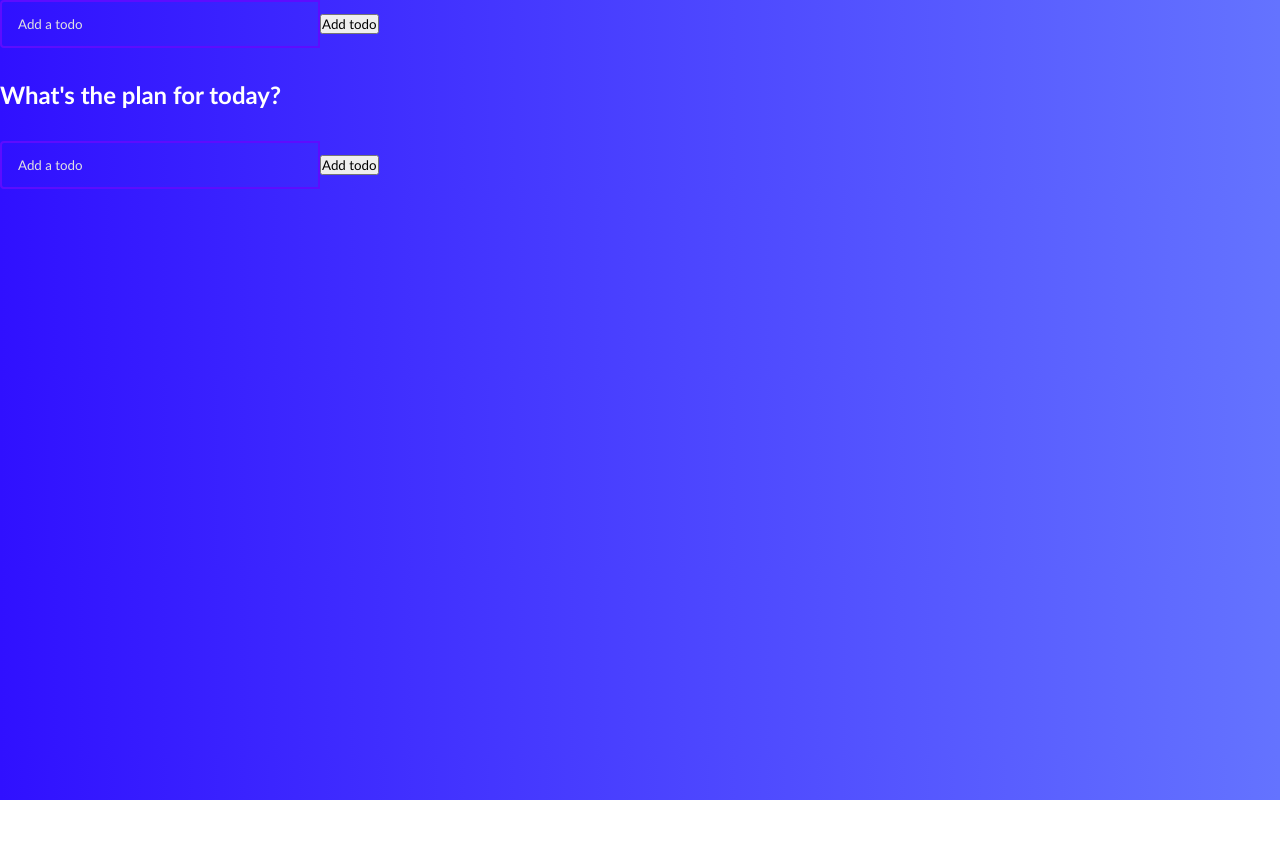
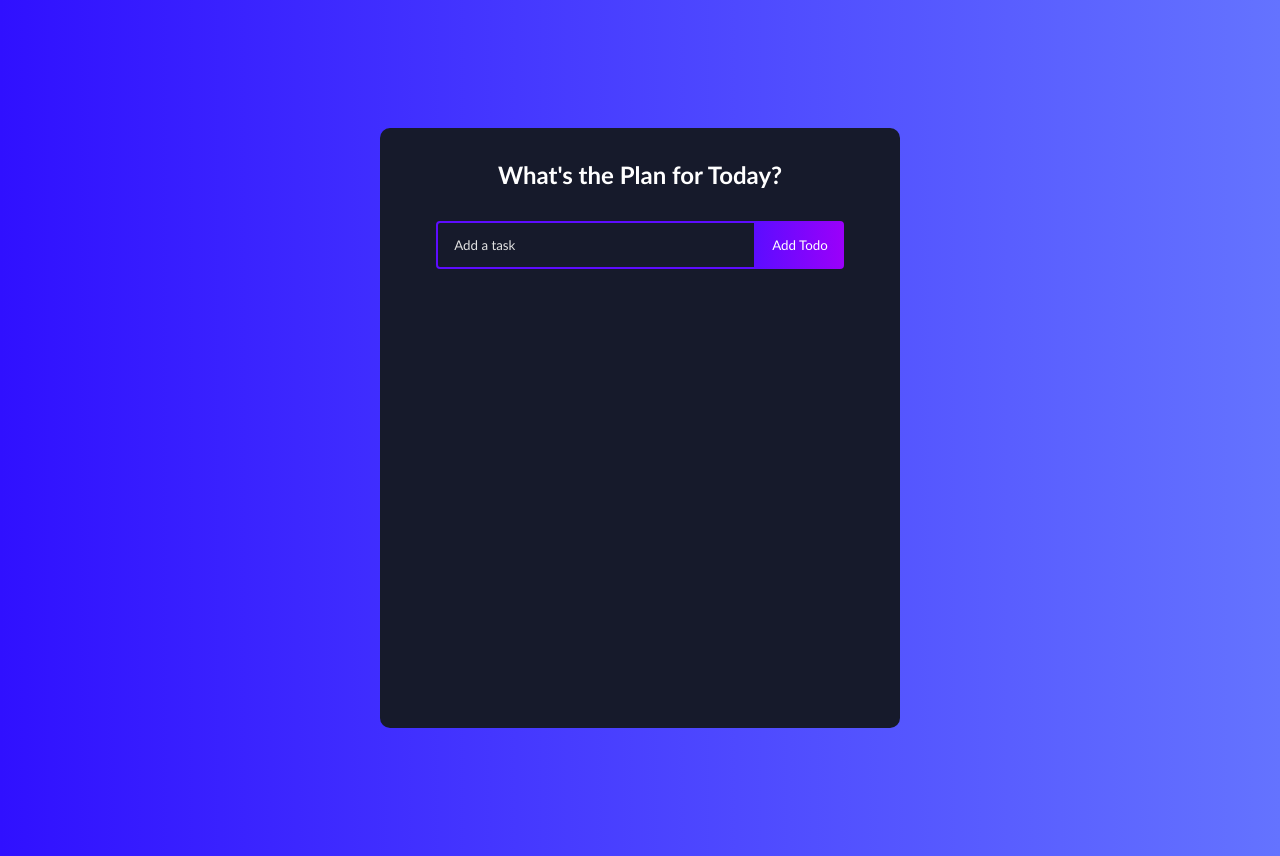
Before and after one commit to ashley127/SoulSprint, a React (Create React App) app: page / in a window 1280 px wide. Before the commit the page ends 800 px from the top, so only its background shows below. Built offline with nearby package versions, Linux system fonts and the light colour scheme.

Commit message:
All functionality working and css tied properly

```diff
--- a/src/App.css
+++ b/src/App.css
@@ -36,7 +36,7 @@ h1 {
     opacity: 0.4;
 }
 
-.todo-form {
+.form {
     margin-bottom: 32px;
 }
 
--- a/src/App.js
+++ b/src/App.js
@@ -1,12 +1,11 @@
+import React from 'react';
 import './App.css';
-import List from './components/List';
-import ToDoForm from './components/ToDoForm';
+import TodoList from './components/TodoList';
 
 function App() {
   return (
-    <div className="App">
-    <ToDoForm/>
-    <List/>
+    <div className='todo-app'>
+      <TodoList />
     </div>
   );
 }
--- a/src/components/List.js
+++ /dev/null
@@ -1,60 +0,0 @@
-import React from 'react'
-import { useState } from 'react'
-import ToDoForm from './ToDoForm'
-import ToDo from './ToDo';
-
-function List() {
-    const[todos, setTodos] = useState([])
-
-    const addItem = todo => {
-        if (!todo.text || /^\s*$/.test(todo.text)) {
-            return;
-        }
-
-          const newTodos = [todo, ...todos];
-
-          setTodos(newTodos);
-          //console.log(...todos);
-        };
-
-    const removeTodo = id=> {
-        const removeArray = [...todos].filter(todo => todo.id !== id)
-
-        setTodos(removeArray)
-    }
-
-    const updatedTodos = (todoId, newValue) =>{
-        if (!newValue.text || /^\s*$/.test(newValue.text)) {
-            return;
-        }
-
-        setTodos(prev => prev.map(item => (item.id === todoId ? newValue : item)))
-    }
-
-    const completeTodo = id =>
-    {
-        let updatedTodos = todos.map(todo => {
-            if (todo.id === id) {
-              todo.isComplete = !todo.isComplete;
-            }
-            return todo;
-          });
-          setTodos(updatedTodos);
-        }
-
-  return (
-    <div>
-        <h1>What's the plan for today?</h1>
-        <ToDoForm onSubmit = {addItem}/>
-        <ToDo
-        todos = {todos}
-        completeTodo = {completeTodo}
-        removeTodo={removeTodo}
-        updatedTodos = {updatedTodos}
-        />
-
-    </div>
-  )
-}
-
-export default List
--- a/src/components/ToDo.js
+++ b/src/components/ToDo.js
@@ -1,47 +1,46 @@
-import React from 'react'
-import { useState } from 'react'
-import ToDoForm from './ToDoForm'
+import React, { useState } from 'react';
+import TodoForm from './TodoForm';
 import { IoMdCloseCircleOutline } from "react-icons/io";
-import { CiEdit } from "react-icons/ci";
+import { MdOutlineEdit } from "react-icons/md";
 
-
-function ToDo({todos, completeTodo, removeTodo, updatedTodos}) {
+const Todo = ({ todos, complete, remove, update }) => {
   const [edit, setEdit] = useState({
-        id:null,
+    id: null,
     value: ''
-    })
+  });
 
   const submitUpdate = value => {
-        updatedTodos(edit.id, value)
+    update(edit.id, value);
     setEdit({
-            id:null,
-            value:''
-        })
+      id: null,
+      value: ''
+    });
+  };
+
+  if (edit.id) {
+    return <TodoForm edit={edit} onSubmit={submitUpdate} />;
   }
 
-    if (edit.id) {
-        return <ToDoForm edit={edit} onSubmit={submitUpdate} />;
-    }
-
-  return todos.map((todo, index) =>(
-    <div className={todo.isComplete ? 'todo-row complete' : 'todo-row'}
-    key = {index}
+  return todos.map((todo, index) => (
+    <div
+      className={todo.isComplete ? 'todo-row complete' : 'todo-row'}
+      key={index}
     >
-        <div key = {todo.id} onClick={() => completeTodo(todo.id)}>
+      <div key={todo.id} onClick={() => complete(todo.id)}>
         {todo.text}
       </div>
       <div className='icons'>
         <IoMdCloseCircleOutline
-                onClick={() => removeTodo(todo.id)}
+          onClick={() => remove(todo.id)}
           className='delete-icon'
         />
-            <CiEdit
-                onClick={() => setEdit({id: todo.id, value: todo.text})}
+        <MdOutlineEdit
+          onClick={() => setEdit({ id: todo.id, value: todo.text })}
           className='edit-icon'
         />
       </div>
     </div>
-  ))
-}
+  ));
+};
 
-export default ToDo
+export default Todo;
--- a/src/components/ToDoForm.js
+++ b/src/components/ToDoForm.js
@@ -1,44 +1,61 @@
-import React from 'react'
-import { useState, useEffect, useRef} from 'react'
+import React, { useState, useEffect, useRef } from 'react';
 
-function ToDoForm(props) {
-const[input, setInput] = useState('');
+function TodoForm(props) {
+  const [input, setInput] = useState(props.edit ? props.edit.value : '');
 
-const inpRef = useRef(null)
+  const inputRef = useRef(null);
 
-useEffect(() => {
-  inpRef.current.focus()
-})
+  useEffect(() => {
+    inputRef.current.focus();
+  });
 
-const handleInput = e =>{
+  const handleChange = e => {
     setInput(e.target.value);
-}
+  };
 
-const handleSubmit = e => {
+  const handleSubmit = e => {
     e.preventDefault();
 
     props.onSubmit({
-        id:Math.floor(Math.random() * 10000),
-        text: input
-    })
+      id: Math.floor(Math.random() * 100000),
+      text: input
+    });
+    setInput('');
+  };
 
-    setInput('');
+  return (
+    <form onSubmit={handleSubmit} className='form'>
+      {props.edit ? (
+        <>
+          <input
+            placeholder='Update todo'
+            value={input}
+            onChange={handleChange}
+            name='text'
+            ref={inputRef}
+            className='todo-input edit'
+          />
+          <button onClick={handleSubmit} className='todo-button edit'>
+            Update
+          </button>
+        </>
+      ) : (
+        <>
+          <input
+            placeholder='Add a task'
+            value={input}
+            onChange={handleChange}
+            name='text'
+            className='todo-input'
+            ref={inputRef}
+          />
+          <button onClick={handleSubmit} className='todo-button'>
+            Add todo
+          </button>
+        </>
+      )}
+    </form>
+  );
 }
 
-  return (
-    <form className='to-do form' onSubmit={handleSubmit}>
-        <input
-        type="text"
-        placeholder='Add a todo'
-        value={input}
-        name = "text"
-        className = 'todo-input'
-        onChange={handleInput}
-        ref = {inpRef}
-        />
-        <button className='to-do-button'> Add todo</button>
-    </form>
-  )
-}
-
-export default ToDoForm
+export default TodoForm;
--- /dev/null
+++ b/src/components/TodoList.js
@@ -0,0 +1,57 @@
+import React, { useState } from 'react';
+import TodoForm from './TodoForm';
+import Todo from './Todo';
+
+function TodoList() {
+  const [todos, setTodos] = useState([]);
+
+  const addTodo = todo => {
+    if (!todo.text || /^\s*$/.test(todo.text)) {
+      return;
+    }
+
+    const newTodos = [todo, ...todos];
+
+    setTodos(newTodos);
+    console.log(...todos);
+  };
+
+  const update = (id, newValue) => {
+    if (!newValue.text || /^\s*$/.test(newValue.text)) {
+      return;
+    }
+
+    setTodos(prev => prev.map(item => (item.id === id ? newValue : item)));
+  };
+
+  const remove = id => {
+    const removedArr = [...todos].filter(todo => todo.id !== id);
+
+    setTodos(removedArr);
+  };
+
+  const complete = id => {
+    let updatedTodos = todos.map(todo => {
+      if (todo.id === id) {
+        todo.isComplete = !todo.isComplete;
+      }
+      return todo;
+    });
+    setTodos(updatedTodos);
+  };
+
+  return (
+    <>
+      <h1>What's the Plan for Today?</h1>
+      <TodoForm onSubmit={addTodo} />
+      <Todo
+        todos={todos}
+        complete={complete}
+        remove={remove}
+        update={update}
+      />
+    </>
+  );
+}
+
+export default TodoList;
```
Lines whose indentation alone changed are shown as unchanged.
